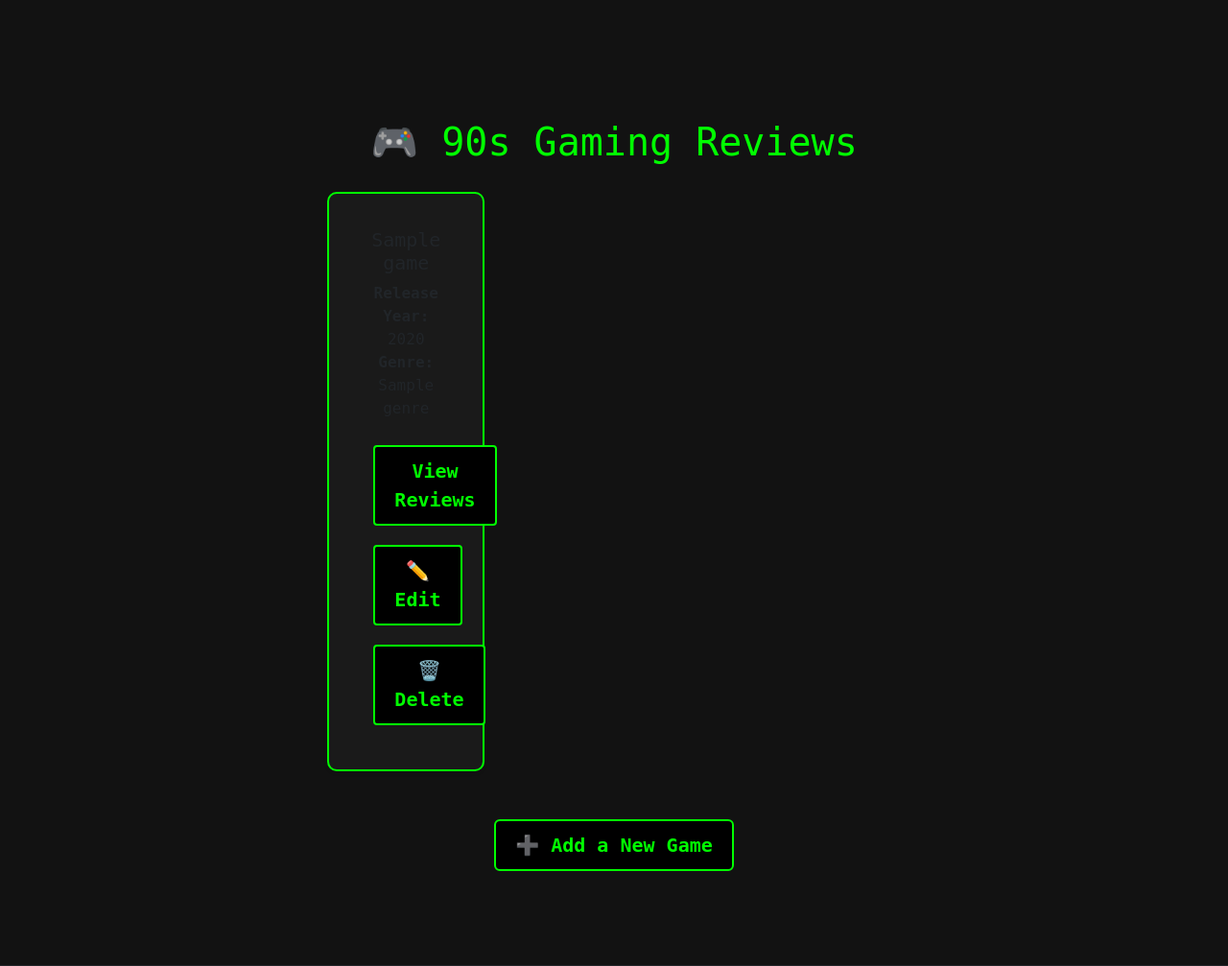
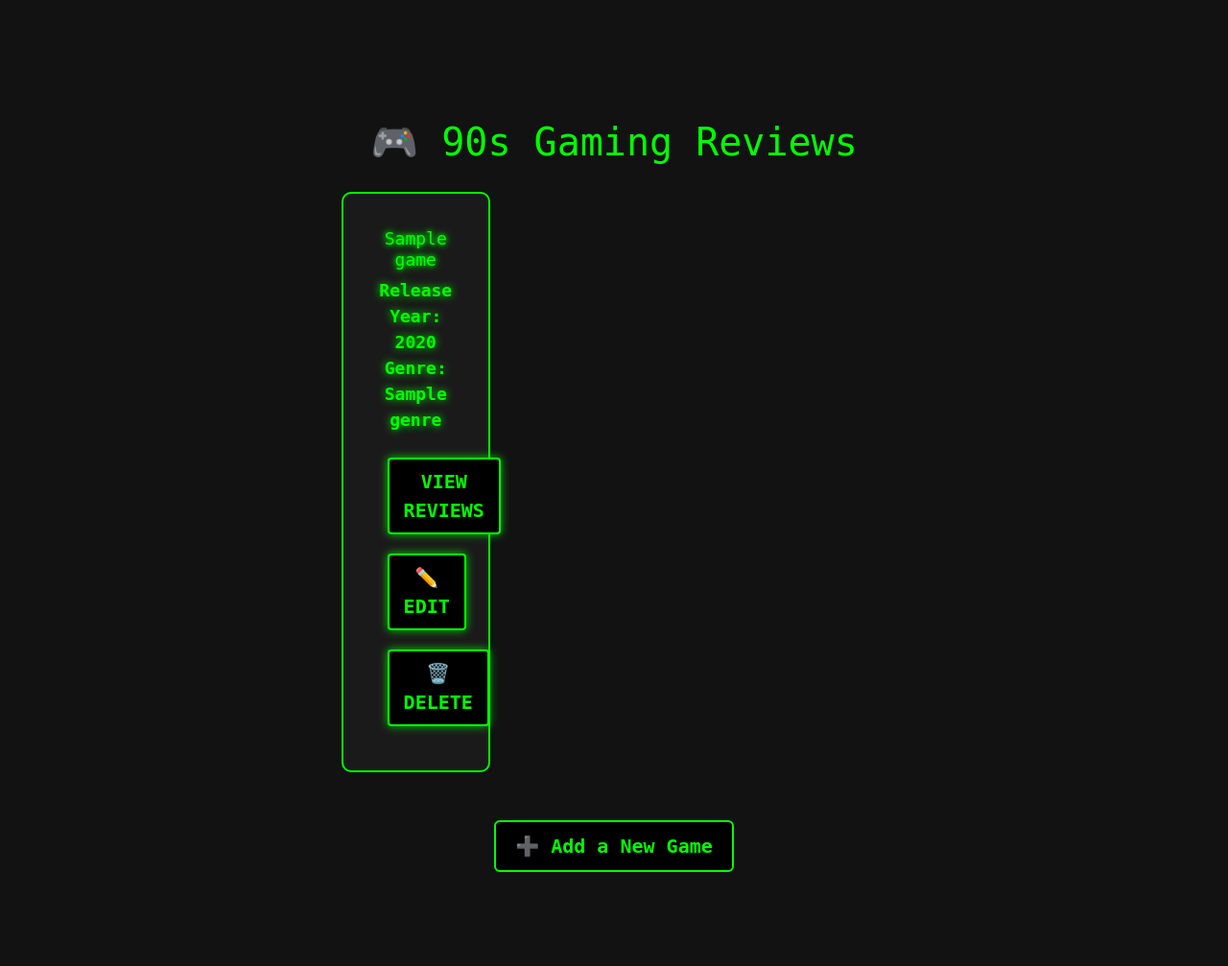
Before and after one commit to KC-85/Joystick_Journalist, a Django app: page / in a window 1280 px wide. Shown: the part 172-1179 px from the top of the page at 96% size. Run offline with Django 4.2, Linux system fonts and the light colour scheme; tables that the repository leaves empty hold one stand-in row (values such as "Sample post").

Commit message:
Add css for text colour in cards

```diff
--- a/reviews/static/css/style.css
+++ b/reviews/static/css/style.css
@@ -43,7 +43,7 @@ html, body {
     color: #ffcc00; /* Slight neon glow effect */
 }
 
-/* Make the review cards stretch */
+/* Game & Review Cards */
 .card {
     background-color: #1a1a1a;
     border: 2px solid #00ff00;
@@ -54,6 +54,47 @@ html, body {
     text-align: center;
     border-radius: 10px;
     box-shadow: 0px 0px 15px rgba(0, 255, 0, 0.5);
+}
+
+/* Improve Text Visibility Inside Cards */
+.card-body {
+    background-color: transparent; /* Keep it consistent with card */
+    color: #00ff00; /* Neon green text */
+    font-weight: bold;
+    text-align: center;
+}
+
+/* Headings & Paragraphs Inside Cards */
+.card-body h5,
+.card-body p {
+    color: #00ff00; /* Green text */
+    text-shadow: 0 0 5px #00ff00, 0 0 10px #00ff00; /* Neon glow effect */
+    font-size: 18px; /* Slightly larger for better readability */
+}
+
+/* Buttons Inside Cards */
+.card .btn {
+    background-color: #000000; /* Black background */
+    color: #00ff00; /* Green text */
+    font-weight: bold;
+    border: 2px solid #00ff00;
+    padding: 8px 15px;
+    text-transform: uppercase;
+    box-shadow: 0px 0px 10px rgba(0, 255, 0, 0.8); /* Neon glow effect */
+}
+
+/* Button Hover Effect */
+.card .btn:hover {
+    background-color: #00ff00; /* Green background */
+    color: #000000; /* Black text */
+    box-shadow: 0px 0px 15px rgba(0, 255, 0, 1); /* Stronger glow effect */
+}
+
+/* Ensure Text Inside Cards Stands Out */
+.card p {
+    color: #00ff00;
+    font-size: 18px;
+    text-shadow: 0 0 8px #00ff00;
 }
 
 /* Buttons */
```
